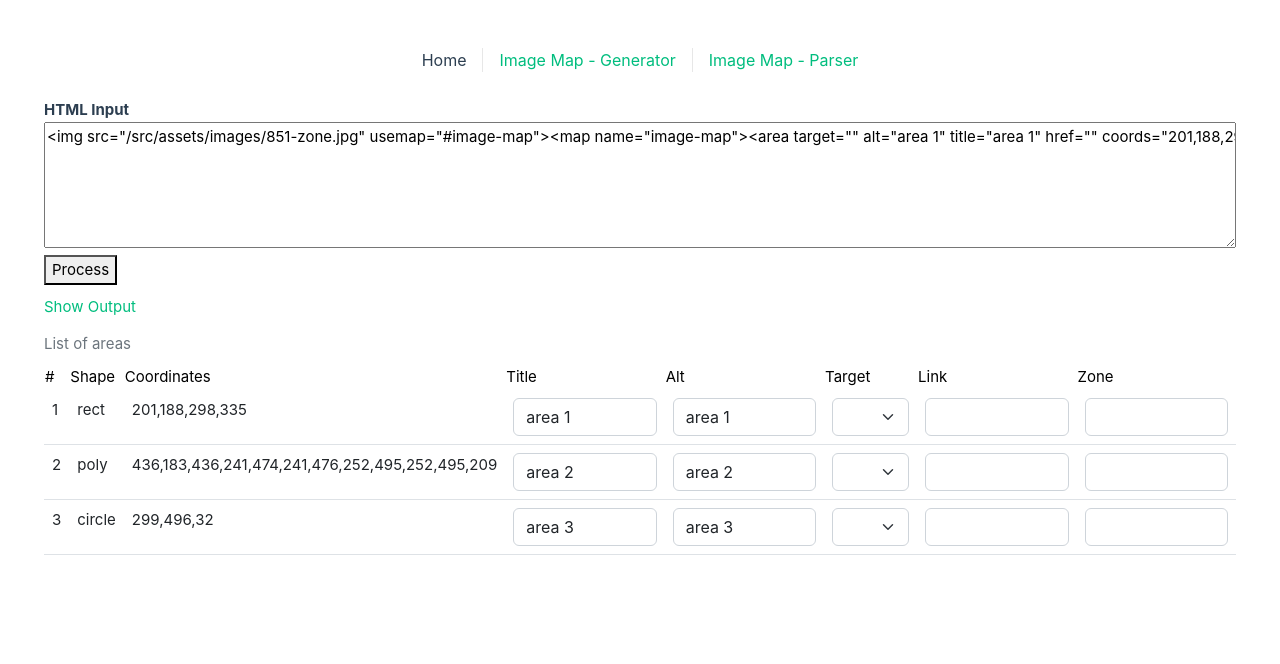
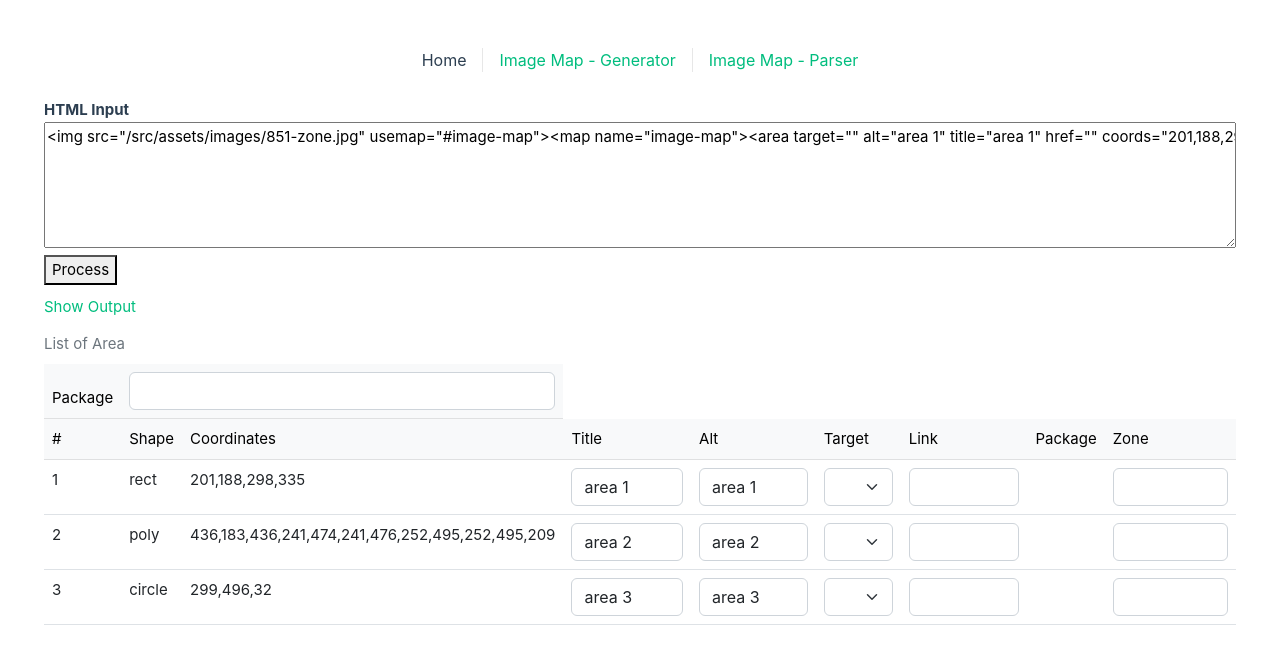
Before and after one commit to Wanatchapong/concert-imagemap, a Vue app: page / in a window 1280 px wide. Both pictures are taken after a click on the button "Process". Shown: the top 664 px of the page. Built offline with nearby package versions, Linux system fonts and the light colour scheme.

Commit message:
add package id field

```diff
--- a/src/views/ImageMapParser.vue
+++ b/src/views/ImageMapParser.vue
@@ -24,20 +24,17 @@
             <label>Result</label>
             <a href="#" @click="handleCopyOutput('output-data')">Copy</a>
           </div>
-          <!-- <textarea
-              rows="5"
-              cols="30"
-              readonly
-              v-model="imageMapData"
-            ></textarea> -->
           <div class="result" id="output-data">{{ imageMapData }}</div>
         </div>
         <div class="col-6">
           <div class="preview">
             <label>Preview</label>
-            <!-- <div v-html="imageMapInput"></div> -->
             <div>
-              <img :src="imageMap.imageUrl" usemap="#image-map" />
+              <img
+                :src="imageMap.imageUrl"
+                usemap="#image-map"
+                alt="image map"
+              />
               <map name="image-map">
                 <area
                   v-for="(area, index) in imageMap.areas"
@@ -61,9 +58,21 @@
         <div class="table-responsive">
           <table class="table caption-top">
             <caption>
-              List of areas
+              List of Area
             </caption>
             <thead class="table-light">
+              <tr>
+                <td>Package</td>
+                <td colspan="2">
+                  <input
+                    type="text"
+                    class="form-control"
+                    :disabled="!imageMap.areas.length"
+                    @change="handlePackageIdChange"
+                  />
+                </td>
+              </tr>
+              <tr>
                 <th scope="col">#</th>
                 <th scope="col">Shape</th>
                 <th scope="col">Coordinates</th>
@@ -71,11 +80,13 @@
                 <th scope="col">Alt</th>
                 <th scope="col">Target</th>
                 <th scope="col">Link</th>
+                <th scope="col">Package</th>
                 <th scope="col">Zone</th>
+              </tr>
             </thead>
             <tbody>
               <tr v-for="(area, index) in imageMap.areas" :key="index">
-                <td scope="row">{{ index + 1 }}</td>
+                <td>{{ index + 1 }}</td>
                 <td>{{ area.shape }}</td>
                 <td>
                   {{ toCoordsValue(area.shape, area) }}
@@ -103,7 +114,14 @@
                   <input type="text" class="form-control" v-model="area.href" />
                 </td>
                 <td>
-                  <input type="text" class="form-control" v-model="area.zone" />
+                  {{ area.packageId }}
+                </td>
+                <td>
+                  <input
+                    type="text"
+                    class="form-control"
+                    v-model="area.zoneId"
+                  />
                 </td>
               </tr>
             </tbody>
@@ -256,6 +274,11 @@ export default {
       copyToClipboard(elementId);
       alert("Copied");
     },
+    handlePackageIdChange(e) {
+      for (const area of this.imageMap.areas) {
+        area.packageId = e.target.value;
+      }
+    },
   },
 };
 </script>
```
Lines whose indentation alone changed are shown as unchanged.
